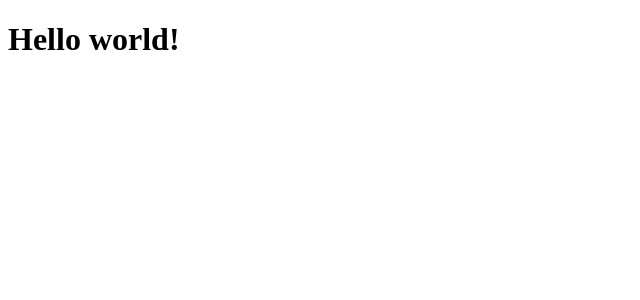
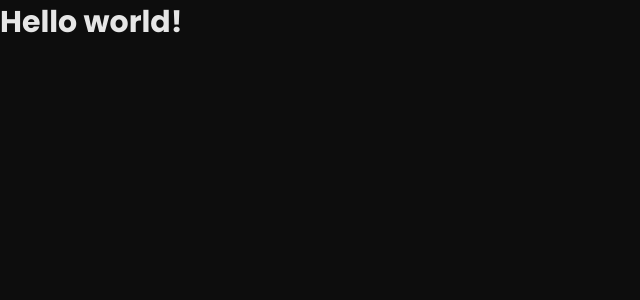
Before and after one commit to gbelther/gbfoods-backoffice, a React (Create React App) app: page / in a window 1280 px wide. Shown: the top 300 px of the page, without its empty margins (0-640 px from the left). Built offline with nearby package versions, Linux system fonts and the light colour scheme.

Commit message:
chore: criação dos estilos globais

```diff
--- a/public/index.html
+++ b/public/index.html
@@ -4,6 +4,13 @@
     <meta charset="utf-8" />
     <link rel="icon" href="%PUBLIC_URL%/favicon.ico" />
     <meta name="viewport" content="width=device-width, initial-scale=1" />
+
+    <link rel="preconnect" href="https://fonts.googleapis.com" />
+    <link rel="preconnect" href="https://fonts.gstatic.com" crossorigin />
+    <link
+      href="https://fonts.googleapis.com/css2?family=Poppins:wght@400;500;700&display=swap"
+      rel="stylesheet"
+    />
 
     <title>React App</title>
   </head>
--- /dev/null
+++ b/src/global/styles/index.ts
@@ -0,0 +1,42 @@
+import { createGlobalStyle } from "styled-components";
+
+export default createGlobalStyle`
+  * {
+    margin: 0;
+    padding: 0;
+    box-sizing: border-box;
+    -webkit-font-smoothing: antialiased;
+  }
+
+  html {
+        @media (max-width: 1280px) {
+            font-size: 93.75%;
+        }
+        @media (max-width: 720px) {
+            font-size: 87.5%;
+        }
+        color: ${({ theme }) => theme.colors.text};
+    }
+
+    body, input, textarea, button {
+        font-family: ${({ theme }) => theme.fontFamily.roboto};
+        font-weight: 400;
+    }
+
+    body {
+      background: ${({ theme }) => theme.colors.background_main}
+    }
+
+    button {
+        cursor: pointer;
+        transition: 0.3s;
+        :hover {
+          filter: brightness(0.8);
+        }
+    }
+
+    [disabled] {
+        opacity: 0.6;
+        cursor: not-allowed;
+    }
+`;
--- /dev/null
+++ b/src/global/styles/theme.ts
@@ -0,0 +1,24 @@
+export const theme = {
+  colors: {
+    main: "#cc66cc",
+
+    failure: "#e60000",
+    success: "#49d049",
+    information: "#3333ff",
+    warning: "#E0DD00",
+
+    background_main: "#0d0d0d",
+    background_inverted: "#e6e6e6",
+    text: "#e6e6e6",
+    text_inverted: "#0d0d0d",
+  },
+  fontFamily: {
+    roboto: "'Poppins', sans-serif",
+  },
+  breakPoints: {
+    xl: "1280px",
+    lg: "992px",
+    md: "768px",
+    sm: "576px",
+  },
+};
--- a/src/index.tsx
+++ b/src/index.tsx
@@ -1,10 +1,17 @@
 import React from "react";
 import ReactDOM from "react-dom";
+import { ThemeProvider } from "styled-components";
+
 import App from "./App";
+import GlobalStyles from "./global/styles";
+import { theme } from "./global/styles/theme";
 
 ReactDOM.render(
   <React.StrictMode>
-    <App />
+    <ThemeProvider theme={theme}>
+      <App />
+      <GlobalStyles />
+    </ThemeProvider>
   </React.StrictMode>,
   document.getElementById("root")
 );
```
Also changed, not shown: src/global/styles/styled-components.d.ts (added, +7 -0 lines).
